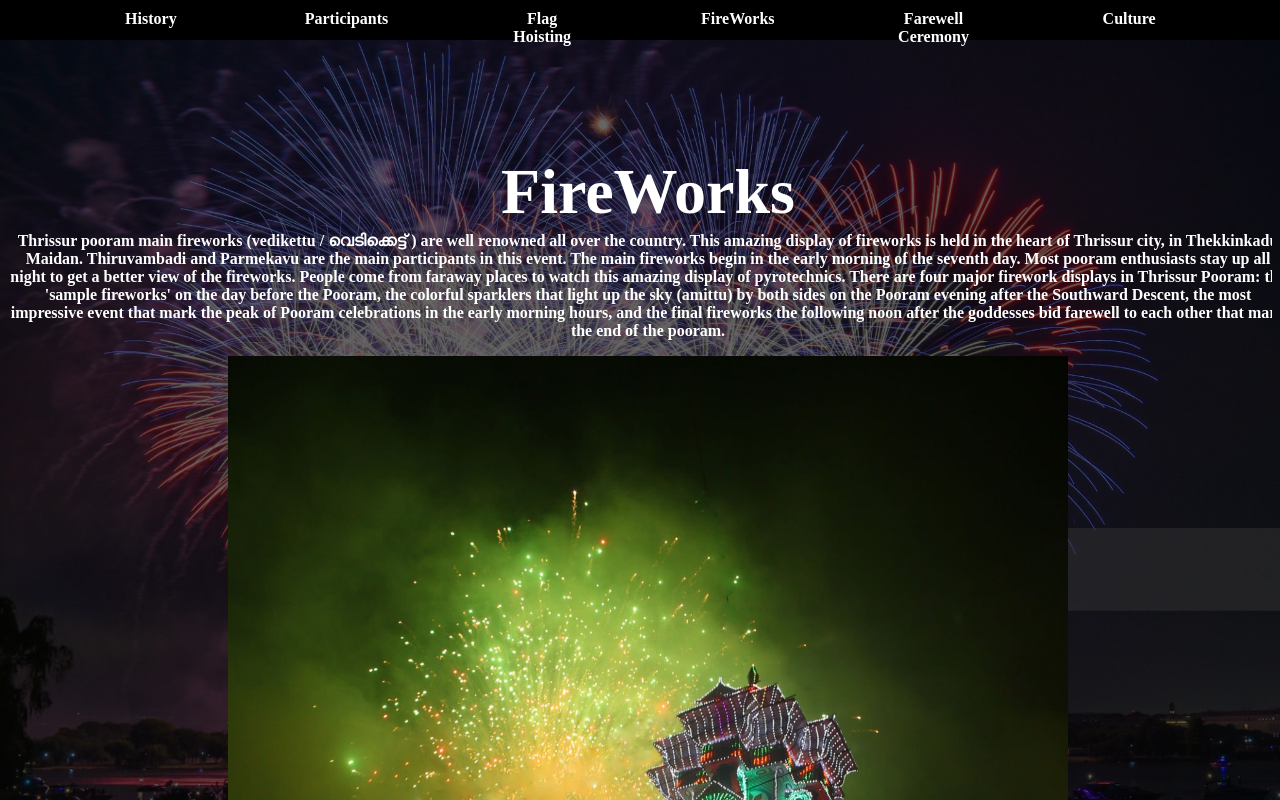
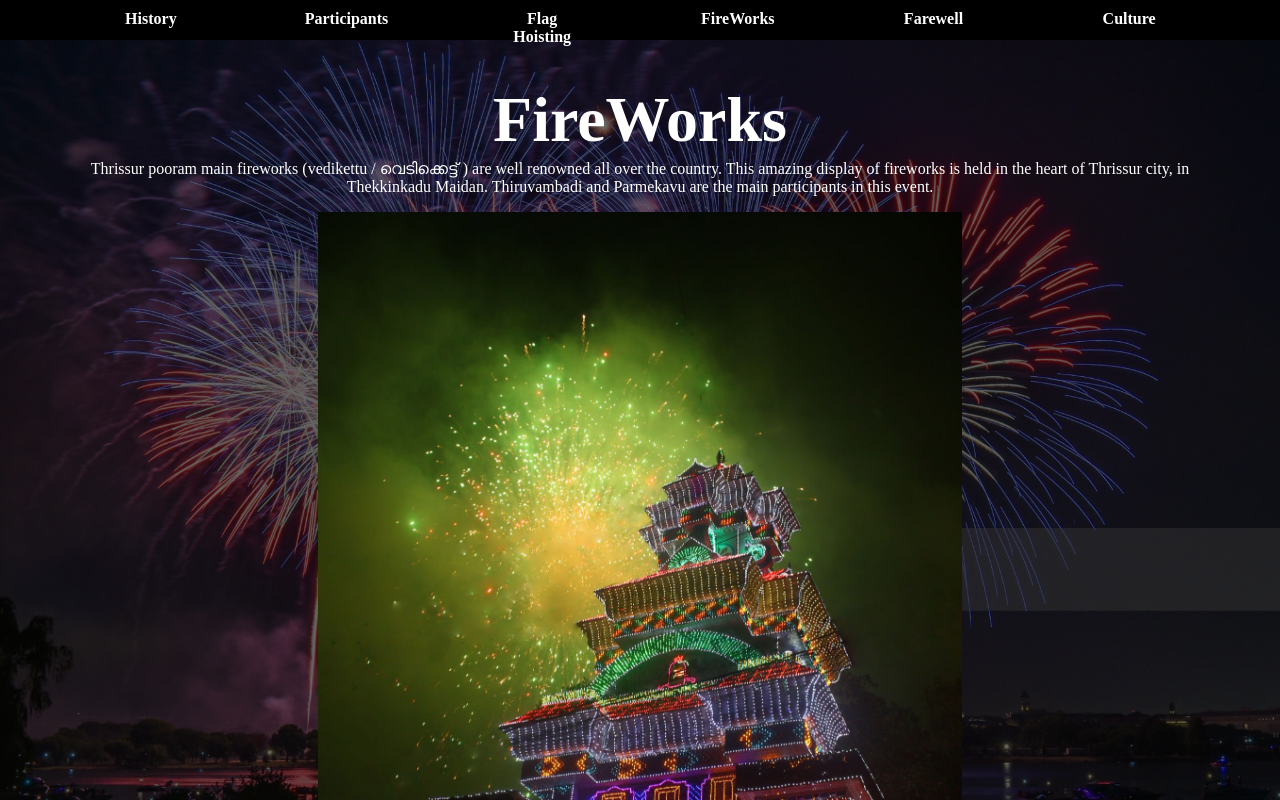
Before and after one commit to antonl05/pooram, a plain HTML site: page fireworks.html in a window 1280 px wide. Shown: the top 800 px of the page. Drawn offline with Linux system fonts and the light colour scheme.

Commit message:
*imporve

```diff
--- a/fireworks.html
+++ b/fireworks.html
@@ -31,35 +31,21 @@
     <div class="top-each-box"><a href="participants.html">Participants</a></div>
     <div class="top-each-box"><a href="flag.html">Flag Hoisting</a></div>
     <div class="top-each-box"><a href="fireworks.html">FireWorks</a></div>
-    <div class="top-each-box"><a href="farewell.html">Farewell Ceremony</a></div>
+    <div class="top-each-box"><a href="farewell.html">Farewell</a></div>
     <div class="top-each-box"><a href="culture.html">Culture</a></div>
   </nav>
 
-  <div id="main-text" style="top:5%">
-    <br><br><br><br><br><br><br><br>
+  <div id="main-text" style="top:10%">
     <h1 style="transform:scale(2)">FireWorks</h1>
       Thrissur pooram main fireworks (vedikettu / വെടിക്കെട്ട് ) are well renowned all over the country.
       This amazing display of fireworks is held in the heart of Thrissur city, in Thekkinkadu Maidan.
-
-      Thiruvambadi and Parmekavu are the main participants in this event. The main fireworks begin in
-      the early morning of the seventh day. Most pooram enthusiasts stay up all night to get a better
-      view of the fireworks. People come from faraway places to watch this amazing display of pyrotechnics.
-      There are four major firework displays in Thrissur Pooram: the 'sample fireworks' on the day before
-      the Pooram, the colorful sparklers that light up the sky (amittu) by both sides on the Pooram evening
-      after the Southward Descent, the most impressive event that mark the peak of Pooram celebrations in
-      the early morning hours, and the final fireworks the following noon after the goddesses bid farewell
-      to each other that mark the end of the pooram.
-
-        <figure>
-            <img src="images/fw.jpg">
-            <figcaption style="transform: scale(0.7);">fireworks</figcaption>
-        </figure>
-
-        Another attraction of the Puram is the fireworks that take place before
-        dawn the next day. This fair in the sky starts at three o'clock in the morning.
-        Considerable changes have been made in the fireworks from time to time considering
-        the noise pollution laws and the inconvenience to the locals. Visuals are more
-        important than sound these days.
+      Thiruvambadi and Parmekavu are the main participants in this event.
+      <figure>
+        <img src="images/fw.jpg">
+        <figcaption style="transform: scale(0.7);">fireworks</figcaption>
+      </figure>
+      Another attraction of the Puram is the fireworks that take place before
+      dawn the next day.
     </div>
 
   <footer>&amp;Anton Loyed XII</footer>
--- a/index.css
+++ b/index.css
@@ -1,10 +1,13 @@
 html {overflow-x: hidden}
 body {
-  font-weight: 900;
   overflow-y: scroll;
   background-size: cover;
   animation:background-image-rotate 15s linear 0s infinite alternate;
   background-attachment: fixed;
+  display: flex;
+  flex-direction: row;
+  align-items: center;
+  justify-content: center;
 }
 
 #top-box {
@@ -15,6 +18,7 @@ body {
   height:5%;
 }
 nav {
+  font-weight: 900;
   top: 0;
   z-index: 10;
   left: 0;
@@ -27,24 +31,23 @@ nav {
   border-radius: 20px;
   transform: translate(0, 50%);
   height: 50%;
-
 }
 .top-each-box:hover {background-color: crimson}
 h1 {text-align: center}
 img {
   margin:0 auto;
-  width: 70%;
-  height: 70%;
+  width: 60%;
+  height: 60%;
 }
 a {color:white}
 a:link {text-decoration: none}
 
 #main-text {
-  width: 100vw;
-  height: auto;
+  width: 90%;
   margin: 0 auto;
   text-align:center;
   color: white;
   top: 25%;
+  position: fixed;
   overflow-x:hidden;
 }
```
Also changed, not shown: culture.html (+2 -2 lines), farewell.html (+2 -2 lines), flag.html (+4 -12 lines), history.html (+1 -1 lines), index.html (+1 -1 lines), participants.html (+5 -13 lines).
